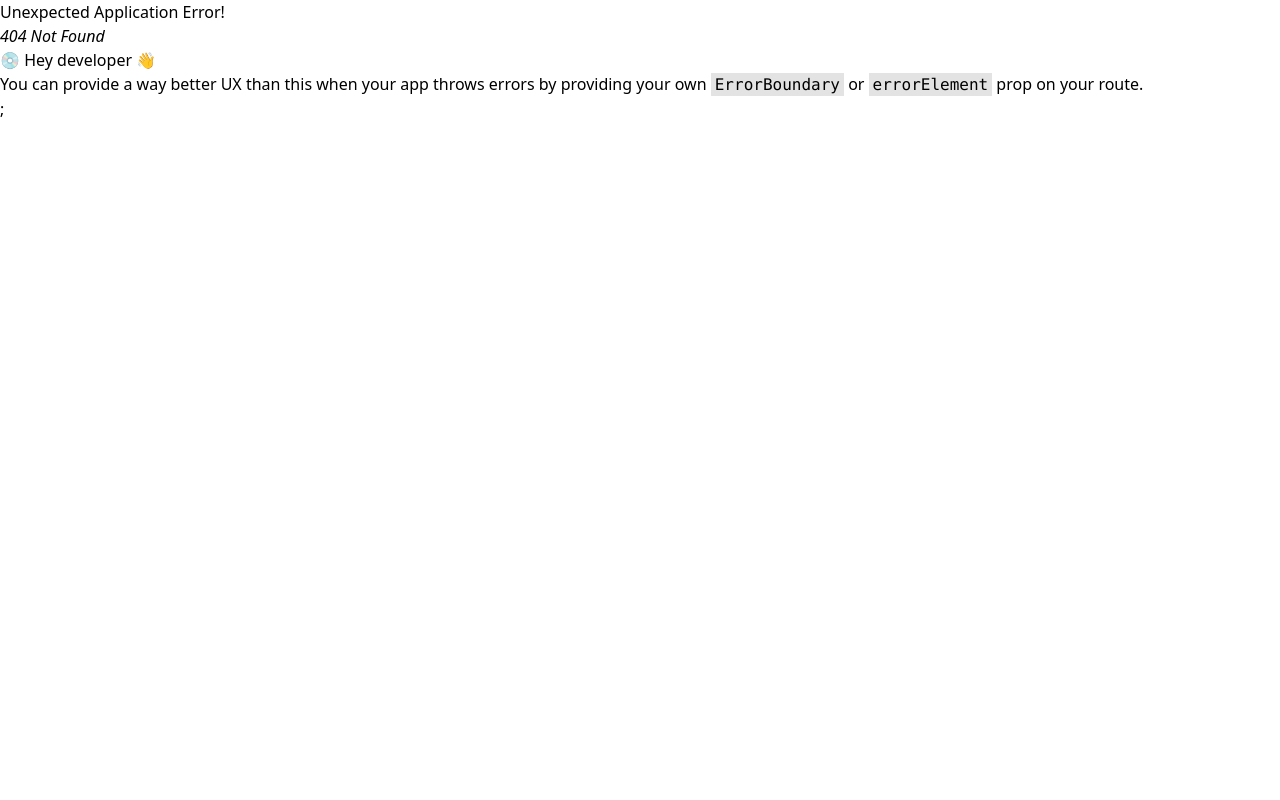
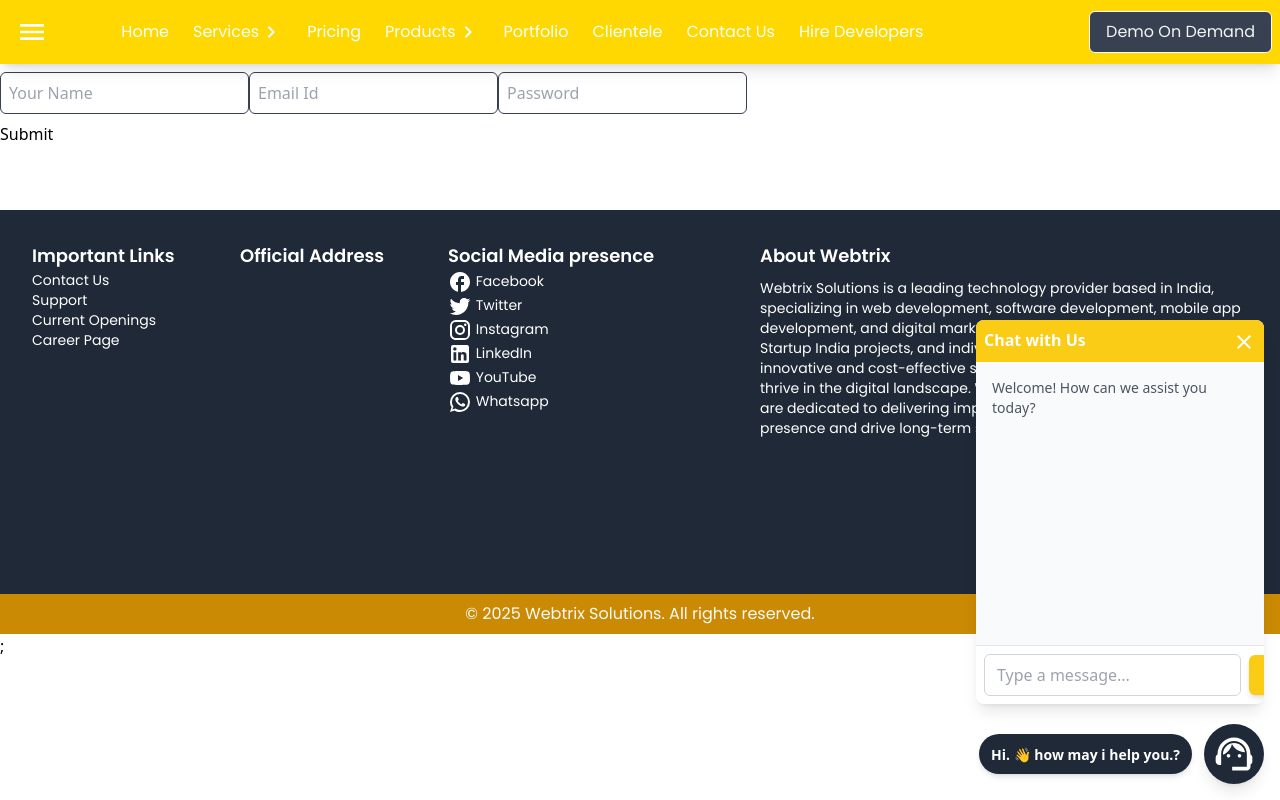
Before and after one commit to ashishkr26/webtrix, a React (Create React App) app: page /signup in a window 1280 px wide. Before the commit this address had no page. Built offline with nearby package versions, Linux system fonts and the light colour scheme.

Commit message:
adding css"

```diff
--- a/src/App.js
+++ b/src/App.js
@@ -47,6 +47,10 @@ function App() {
         },
         {
           path: "/login",
+          element: <Login />,
+        },
+        {
+          path: "/signup",
           element: <Login />,
         },
         {
--- a/src/components/Login.js
+++ b/src/components/Login.js
@@ -1,23 +1,37 @@
-import React from 'react'
+import React from "react";
+import { useState } from "react";
+const Login = () => {
+  const [isSignInForm, setSignInForm] = useState(true);
 
-const Login = () => {
+  const handleSubmit = () => {
+    console.log("submit called");
+  };
   return (
     <div>
       <div>
+        {isSignInForm && (
           <input
             className="my-2 p-2 border border-gray-700 rounded-md text-sm md:text-base xs:text-xs"
             type="text"
             placeholder="Your Name"
-
           />
-            <input className="my-2 p-2 border border-gray-700 rounded-md text-sm md:text-base xs:text-xs"
+        )}
+        <input
+          className="my-2 p-2 border border-gray-700 rounded-md text-sm md:text-base xs:text-xs"
+          type="email"
+          placeholder="Email Id"
+        />
+        <input
+          className="my-2 p-2 border border-gray-700 rounded-md text-sm md:text-base xs:text-xs"
           type="password"
-            placeholder='Password'
+          placeholder="Password"
         />
-            <div><button>Submit</button></div>
+        <div>
+          <button onClick={handleSubmit}>Submit</button>
         </div>
       </div>
-  )
-}
+    </div>
+  );
+};
 
-export default Login
+export default Login;
```
Lines whose indentation alone changed are shown as unchanged.
